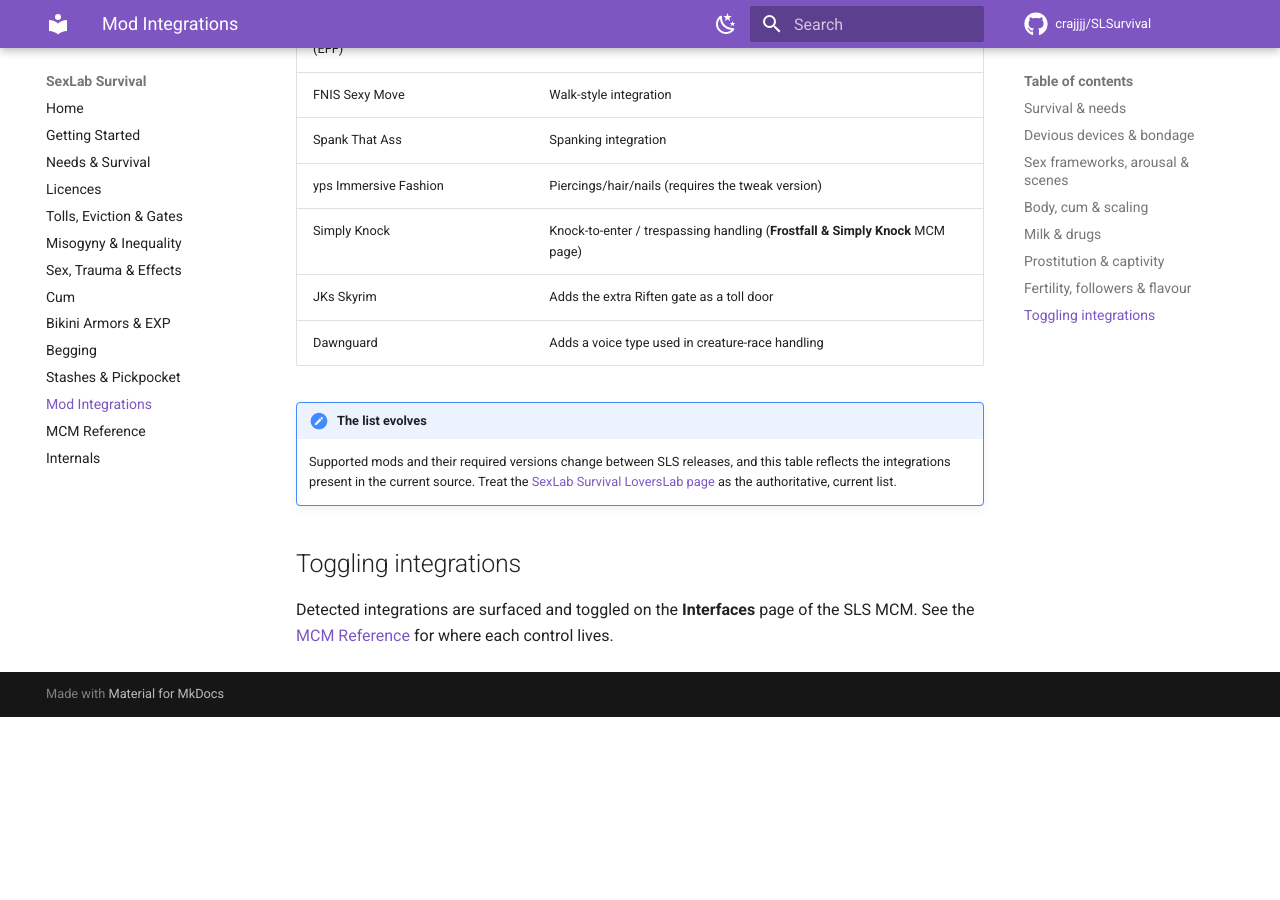
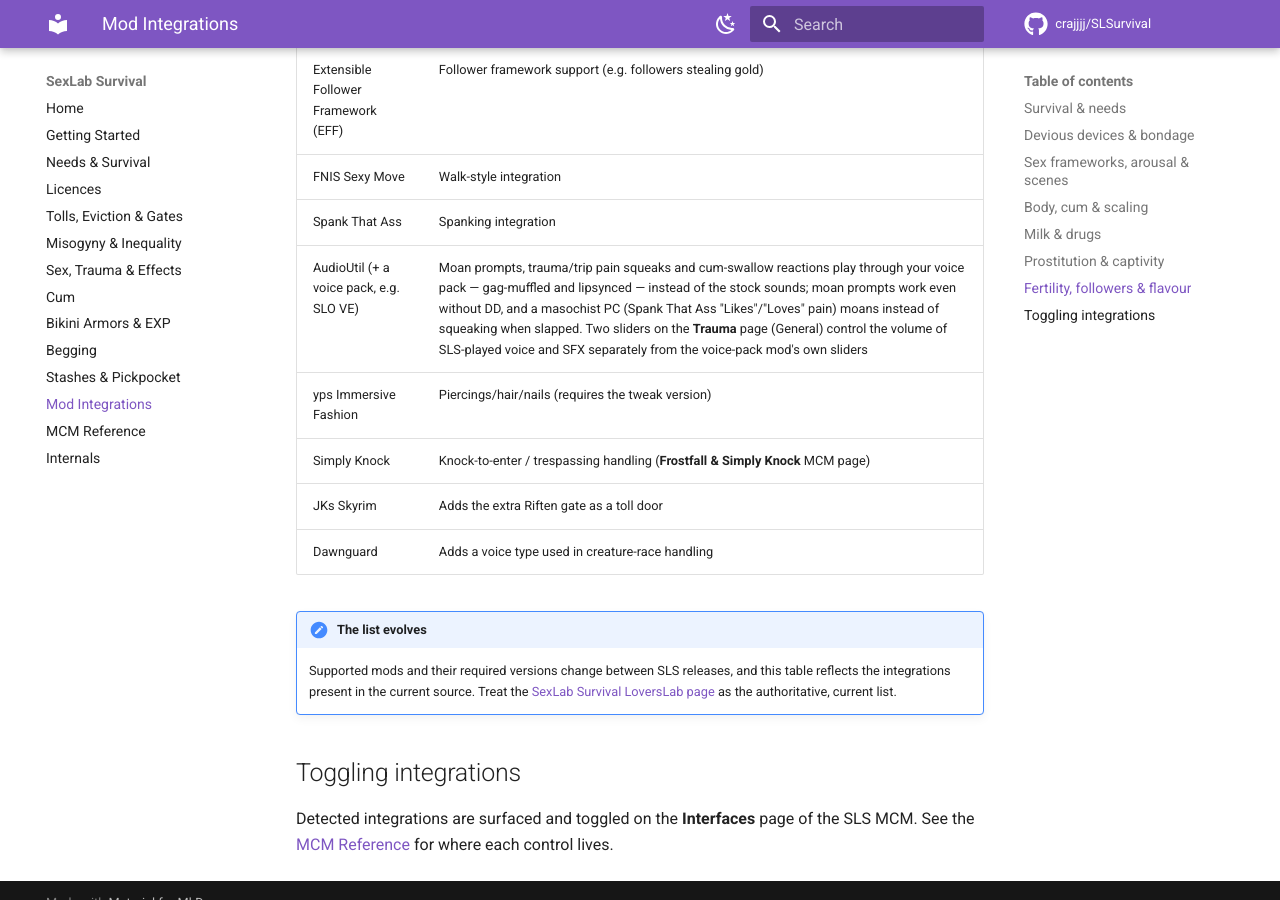
Before and after one commit to crajjjj/SLSurvival, an MkDocs documentation site: the page built from docs/players/integrations.md, in a window 1280 px wide and 900 px high, scrolled down 3174 px. Built offline with MkDocs 1.6.1 and Material for MkDocs 9.7.7, drawn with Linux system fonts in a browser that asks for light colours; comment, search, counter and statistics services are not loaded; before the commit the page ends 3891 px from its top, so only the background shows below that.

Commit message:
0.711: integrate AudioUtil for voice-pack moans, pain grunts and swallow reactions
Route SLS's played audio through AudioUtil (SKSE folder-based voice/SFX
player) when present, falling back to the legacy Sound forms when it is
absent or a pack resolves nothing:

- new _SLS_IntAudioUtil wrapper: self-guarding globals over PlayVoice /
  PlaySFX / SetGroupVolume (no Interface quest - AudioUtil ships no
  plugin, so presence is probed via SKSE.GetPluginVersion like SLPP)
- Devious.DoMoan prefers a voice-pack moan (gag-muffled, lipsynced) and
  now voices the moan prompts even with no DD installed
- trauma / trip pain squeaks prefer the packs' KneeJerk grunts
- cum-swallow reactions and per-gulp gulps route through the voice-pack
  folders, fixing the inverted Forced/Satisfied pick (the old
  IsEnjoyingCum gate gave enjoying-it addicts the Forced lines) by
  keying Forced on actual scene-victim status
- a masochist PC (STA Likes/Loves pain) moans on a trauma slap instead
  of squeaking
- two Trauma-page MCM sliders drive the sls_voice / sls_sfx group
  volumes (reapplied on load and after settings import - group volume is
  DLL session state), wired into load/save
- ship SLS_voices.toml overlay registering the stock SLS sound pools as
  named AudioUtil entries; add the AudioUtil import to the ppj

Script-only, no save migration.

```diff
--- a/docs/players/integrations.md
+++ b/docs/players/integrations.md
@@ -79,6 +79,7 @@
 | Extensible Follower Framework (EFF) | Follower framework support (e.g. followers stealing gold) |
 | FNIS Sexy Move | Walk-style integration |
 | Spank That Ass | Spanking integration |
+| AudioUtil (+ a voice pack, e.g. SLO VE) | Moan prompts, trauma/trip pain squeaks and cum-swallow reactions play through your voice pack — gag-muffled and lipsynced — instead of the stock sounds; moan prompts work even without DD, and a masochist PC (Spank That Ass "Likes"/"Loves" pain) moans instead of squeaking when slapped. Two sliders on the **Trauma** page (General) control the volume of SLS-played voice and SFX separately from the voice-pack mod's own sliders |
 | yps Immersive Fashion | Piercings/hair/nails (requires the tweak version) |
 | Simply Knock | Knock-to-enter / trespassing handling (**Frostfall & Simply Knock** MCM page) |
 | JKs Skyrim | Adds the extra Riften gate as a toll door |
```
Also changed, not shown: CLAUDE.md (+2 -2 lines), 16 other files.
